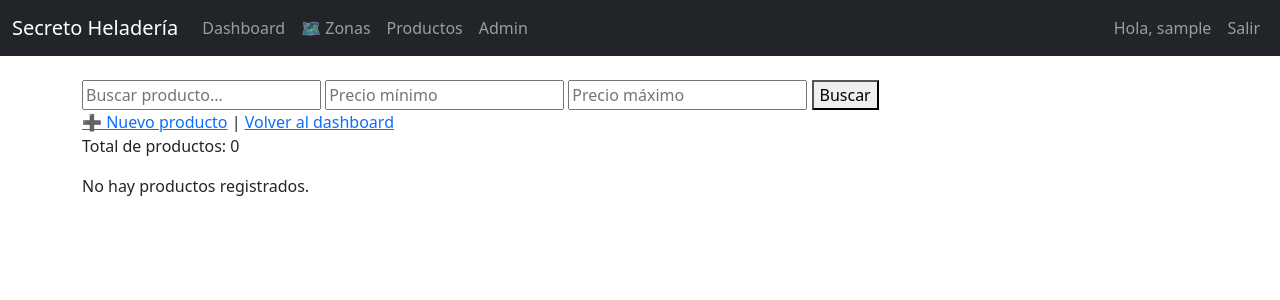
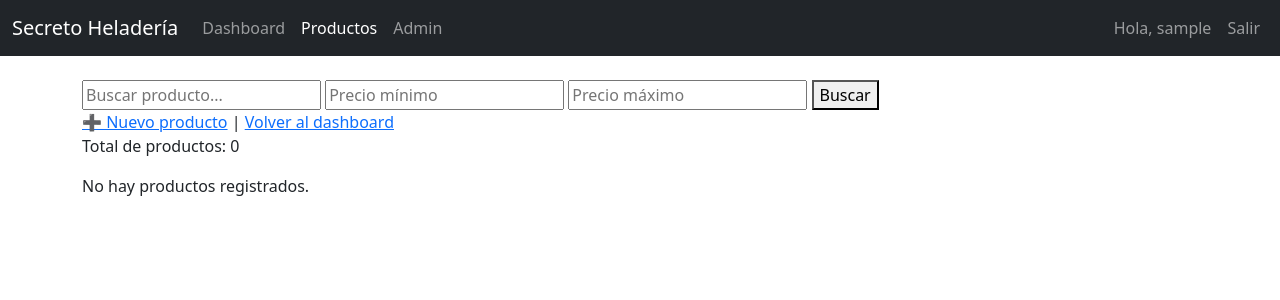
Before and after one commit to carlotee/secreto_heladeria, a Django app: page /productos/ in a window 1280 px wide. Shown: the top 300 px of the page. Run offline with Django 5.2, Linux system fonts and the light colour scheme; the visitor is signed in with stand-in values (Sample User, id 1); data that the repository does not hold is empty; some libraries are stand-ins or nearby versions.

Commit message:
de aqui al miercoles lo tengo

```diff
--- a/produccion/models.py
+++ b/produccion/models.py
@@ -17,7 +17,6 @@ class Producto(models.Model):
     stock = models.PositiveIntegerField(default=0)
 
     def __str__(self):
-        # Si el producto no tiene proveedor asignado, evitamos error con None
         if self.proveedor:
             return f"{self.nombre} ({self.proveedor.nombre})"
         return self.nombre
@@ -32,7 +31,7 @@ class Costo(models.Model):
     descripcion = models.TextField()
     valor = models.DecimalField(max_digits=10, decimal_places=2)
     fecha = models.DateField(auto_now_add=True)
-    deleted_at = models.DateTimeField(null=True, blank=True)  # ← aquí sí está bien
+    deleted_at = models.DateTimeField(null=True, blank=True)
 
     def eliminar(self):
         """Borrado lógico del costo"""
--- a/produccion/templates/base.html
+++ b/produccion/templates/base.html
@@ -25,28 +25,24 @@
             <div class="collapse navbar-collapse" id="mainNav">
             <ul class="navbar-nav me-auto">
                 {% if user.is_authenticated %}
-                    <!-- Ítems visibles solo si hay sesión -->
-                    <li class="nav-item"><a class="nav-link" href="">Dashboard</a></li>
+                <li class="nav-item"><a class="nav-link" href="{% url 'dashboard' %}">Dashboard</a></li>
 
-                    {% if perms.devices.view_zone %}
+                {% if perms.producto.view_producto %}
                 <li class="nav-item">
-                    <a class="nav-link {% if request.resolver_match.url_name == 'zona_list' %}active{% endif %}"
-                        href="{% url 'zona_list' %}">🗺️ Zonas</a>
+                <a class="nav-link {% if request.resolver_match.url_name == 'producto' %}active{% endif %}" href="{% url 'producto' %}">
+                    Productos
+                </a>
             </li>
         {% endif %}
-                    {% if perms.devices.view_product %}
-                        <li class="nav-item"><a class="nav-link" href="">Productos</a></li>
-                    {% endif %}
 
-                    <!-- Acceso rápido a admin para staff -->
         {% if user.is_staff %}
             <li class="nav-item"><a class="nav-link" href="/admin/">Admin</a></li>
         {% endif %}
     {% else %}
-                <!-- Ítems visibles para usuarios no autenticados -->
-                <li class="nav-item"><a class="nav-link" href=""">Catálogo</a></li>
+        <li class="nav-item"><a class="nav-link" href="#">Catálogo</a></li>
     {% endif %}
 </ul>
+
 
             <ul class="navbar-nav ms-auto">
                 {% if user.is_authenticated %}
--- a/produccion/views.py
+++ b/produccion/views.py
@@ -165,12 +165,10 @@ from django.views.decorators.http import require_POST
 
 @require_POST
 def producto_delete_ajax(request, pk):
-    # Verifica que la petición sea AJAX
     if not request.headers.get("x-requested-with") == "XMLHttpRequest":
         return HttpResponseBadRequest("Solo AJAX")
-    # Verifica permisos y autenticación con pk de zona
     producto = get_object_or_404(Producto, pk=pk)
     nombre = producto.nombre
     producto.delete()
 
-    return JsonResponse({"ok": True, "message": f"Zona '{nombre}' eliminada"})
+    return JsonResponse({"ok": True, "message": f"Producto '{nombre}' eliminada"})
```
Lines whose indentation alone changed are shown as unchanged.
